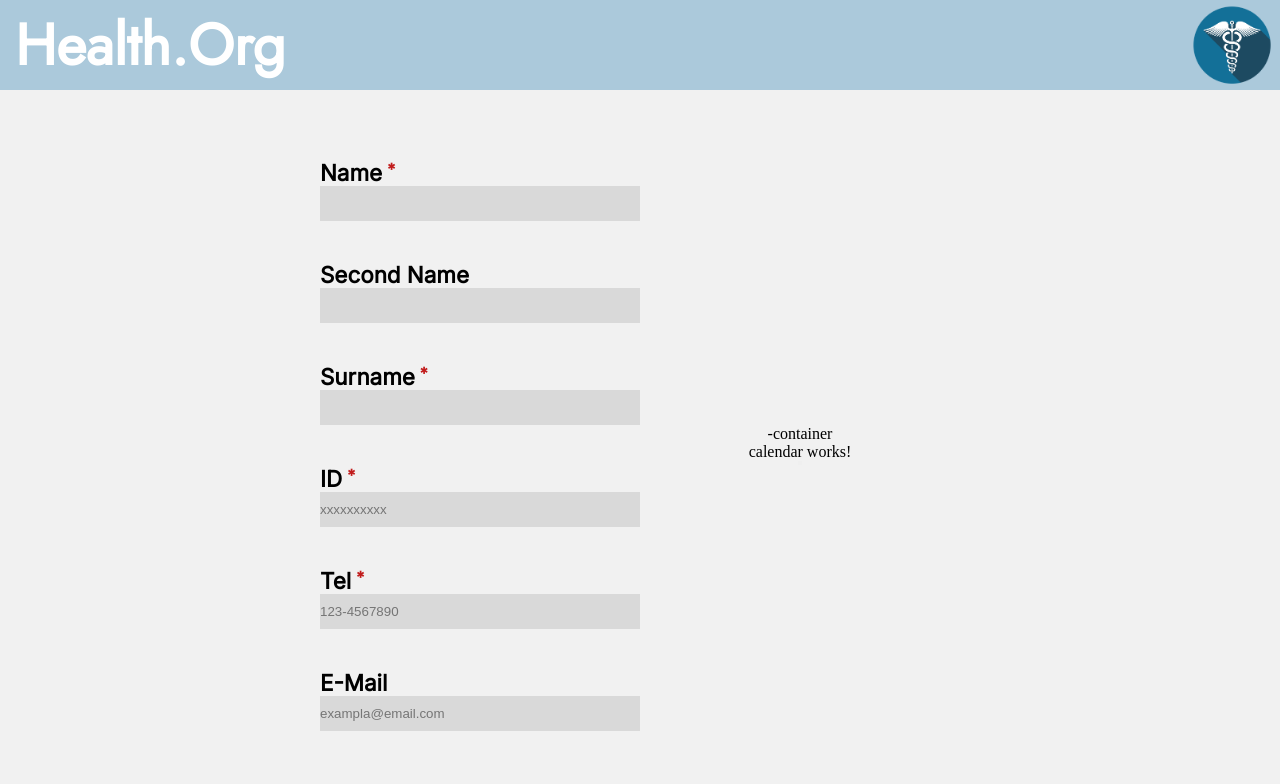
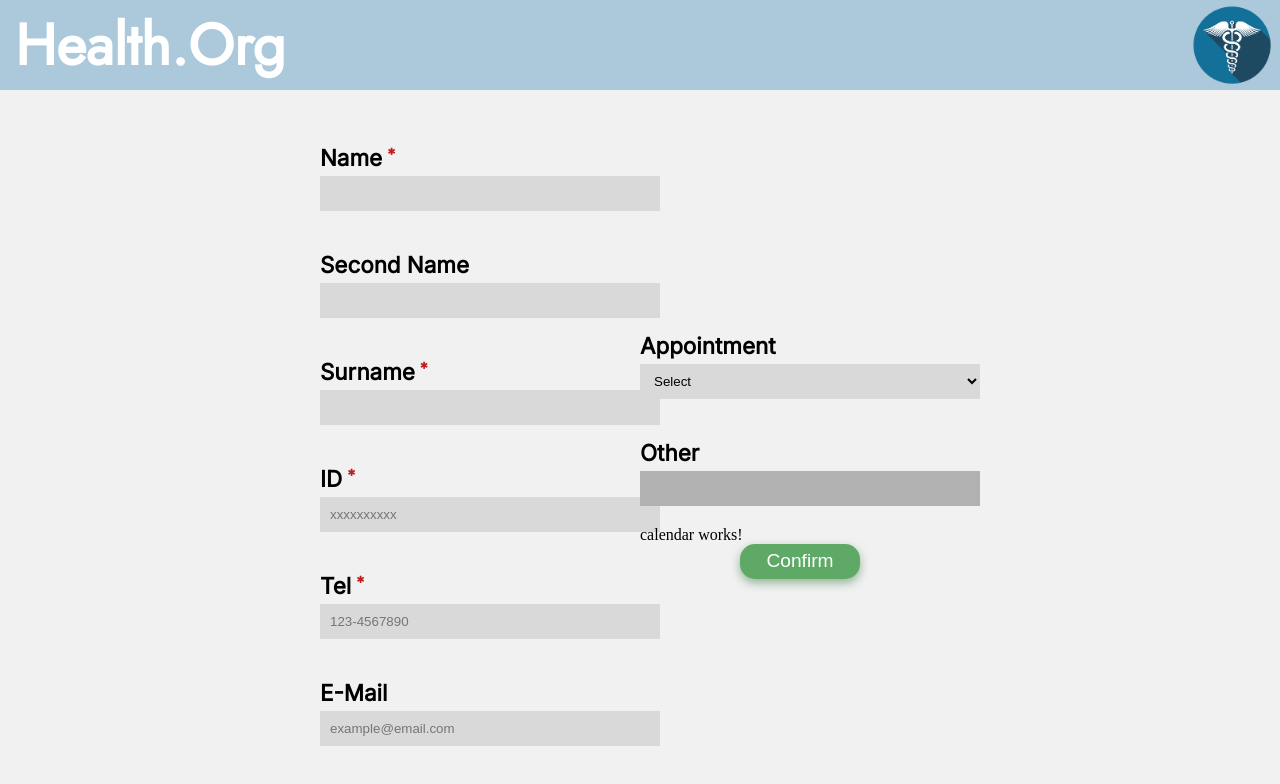
Before and after one commit to arizaxel16/Parcial_II, an Angular app in the folder Parcial_II/: page / in a window 1280 px wide. Shown: the top 784 px of the page. Built offline with nearby package versions, Linux system fonts and the light colour scheme.

Commit message:
Appointment selection styled

```diff
--- a/Parcial_II/src/app/app.component.css
+++ b/Parcial_II/src/app/app.component.css
@@ -21,13 +21,6 @@
     height: 100%;
 }
 
-#appointment_container {
-    display: flex;
-    justify-content: center;
-    align-items: center;
-    flex-direction: column;
-}
-
 .column {
     display: flex;
     justify-content: center;
@@ -37,8 +30,34 @@
     height: 100%;
 }
 
-@media (max-width: 750px) {
+.column-content {
+    width: 100%;
+}
+
+@media (max-width: 845px) {
     #data_container {
         flex-direction: column;
     }
 }
+
+button {
+    width: 120px;
+    height: 35px;
+    color: white;
+    font-size: 1.2rem;
+    background-color: #5fa966;
+    box-shadow: 0px 4px 10px 0px #4a804f8d;
+    border-radius: 15px;
+    border: none;
+    transition: transform 0.2s ease, box-shadow 0.2s ease, background-color 0.2s ease;
+}
+
+button:hover {
+    background-color: #427046;
+    box-shadow: 0px 4px 10px 0px #19361c4d;
+}
+
+button:active {
+    transform: translateY(2px);
+    box-shadow: 0px 4px 10px 0px #19361ca2;
+}
--- a/Parcial_II/src/app/app.component.html
+++ b/Parcial_II/src/app/app.component.html
@@ -4,10 +4,10 @@
   </div>
   <div id="data_container">
     <app-user-data class="column"/>
-    <div id="appointment_container" class="column">
-      <app-appointment-type-selector />
-      <app-calendar />
-      <button type="submit"></button>
+    <div class="column">
+      <app-appointment-type-selector class="column-content"/>
+      <app-calendar class="column-content"/>
+      <button type="submit">Confirm</button>
     </div>
   </div>
 </div>
--- a/Parcial_II/src/app/appointment-type-selector/appointment-type-selector.component.css
+++ b/Parcial_II/src/app/appointment-type-selector/appointment-type-selector.component.css
@@ -0,0 +1,38 @@
+.appointment-selector-container {
+    display: flex;
+    justify-content: center;
+    align-items: center;
+    flex-direction: column;
+    width: 100%;
+}
+
+.appointment-subcontainer {
+    display: flex;
+    justify-content: center;
+    flex-direction: column;
+    margin: 20px 0px;
+    width: 320px;
+}
+
+#appointment_type-input {
+    background-color: #D9D9D9;
+    width: 340px;
+    height: 35px;
+    border: none;
+    padding: 0px 10px;
+    margin-top: 5px;
+}
+
+#othertype-input {
+    background-color: #B1B1B1;
+    width: 100%;
+    height: 35px;
+    border: none;
+    padding: 0px 10px;
+    margin-top: 5px;
+}
+
+h2 {
+    font-size: 1.4rem;
+    font-family: 'Inter', sans-serif;
+}
--- a/Parcial_II/src/app/appointment-type-selector/appointment-type-selector.component.html
+++ b/Parcial_II/src/app/appointment-type-selector/appointment-type-selector.component.html
@@ -1 +1,15 @@
-<div class="appointment-selector"></div>-container
+<div class="appointment-selector-container">
+    <div class="appointment-subcontainer">
+        <h2>Appointment</h2>
+        <select id="appointment_type-input">
+            <option value="" disabled selected>Select</option>
+            <option value="general">General</option>
+            <option value="specialist">Specialist</option>
+            <option value="other">Other</option>
+        </select>
+    </div>
+    <div class="appointment-subcontainer">
+        <h2>Other</h2>
+        <input type="text" name="other_type" id="othertype-input" disabled="true">
+    </div>
+</div>
--- a/Parcial_II/src/app/user-data/user-data.component.css
+++ b/Parcial_II/src/app/user-data/user-data.component.css
@@ -20,6 +20,8 @@
     width: 100%;
     height: 35px;
     border: none;
+    padding: 0px 10px;
+    margin-top: 5px;
 }
 
 span {
--- a/Parcial_II/src/app/user-data/user-data.component.html
+++ b/Parcial_II/src/app/user-data/user-data.component.html
@@ -21,6 +21,6 @@
     </div>
     <div class="data-input_field-container">
         <h2>E-Mail</h2>
-        <input type="email" name="email" id="email_input" placeholder="exampla@email.com">
+        <input type="email" name="email" id="email_input" placeholder="example@email.com">
     </div>
 </div>
```
